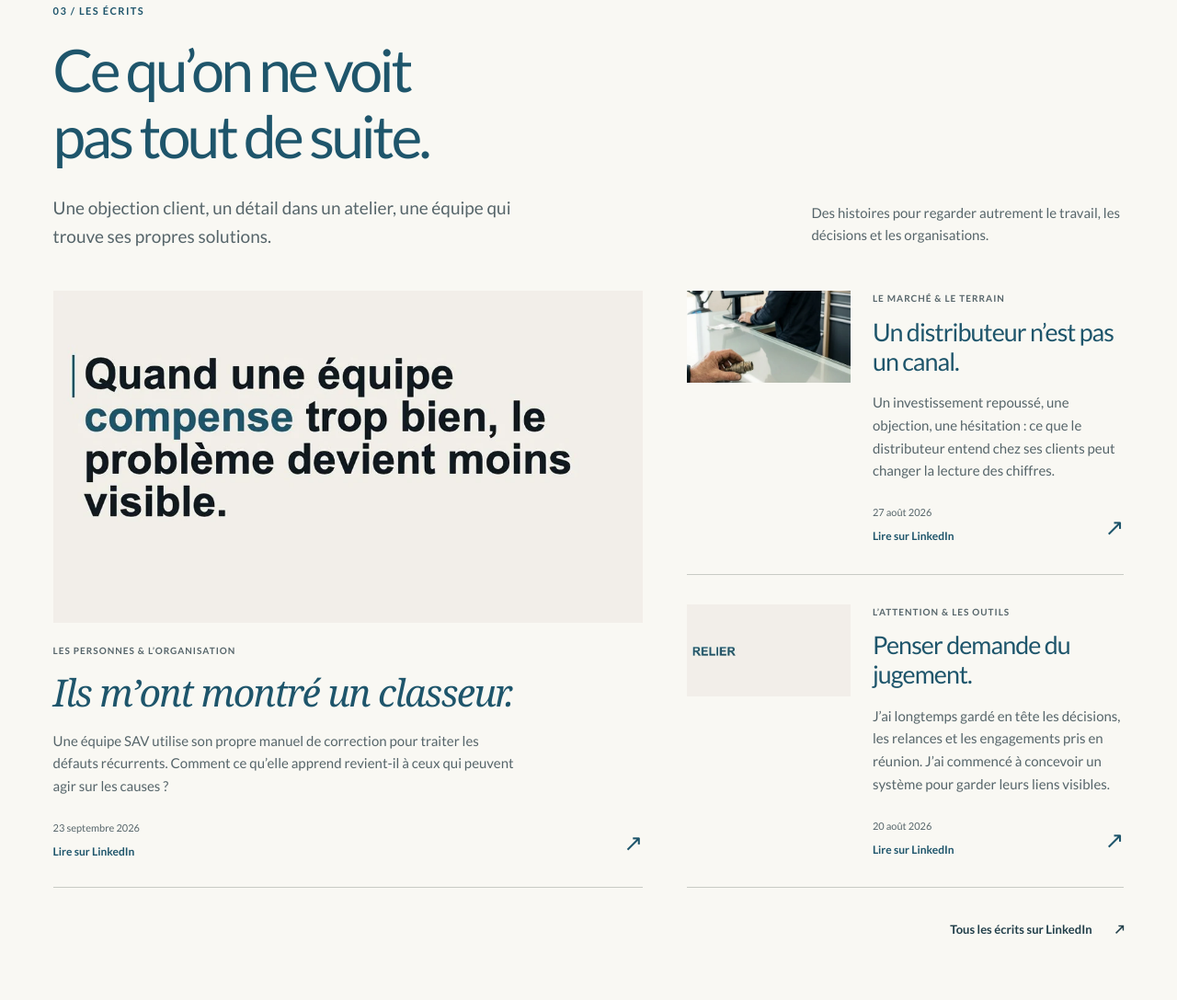
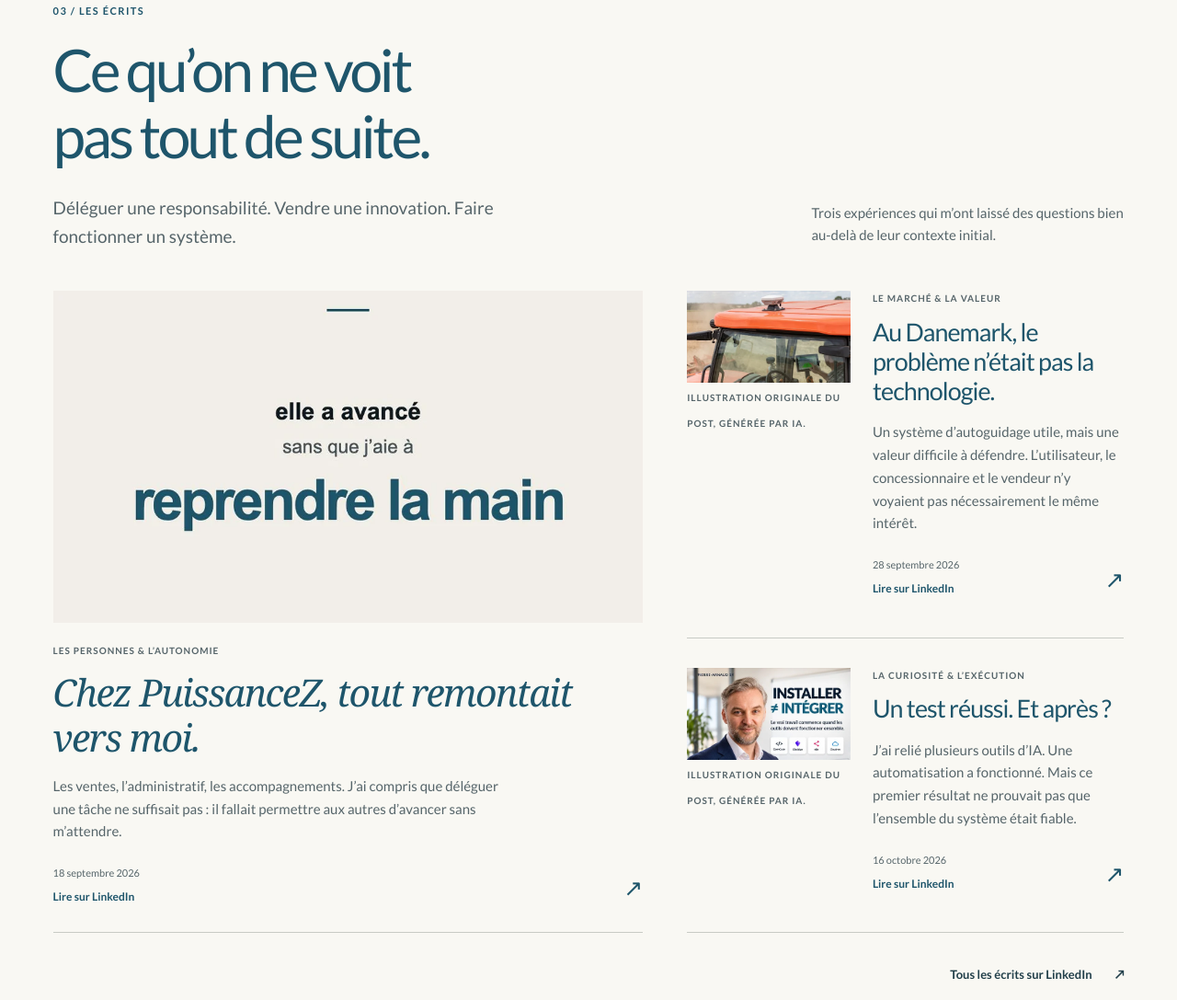
Before and after one commit to piarsy/site-personnel, a plain HTML site: page index.html in a window 1280 px wide. Shown: the part 2909-3996 px from the top of the page at 92% size. Drawn offline with Linux system fonts and the light colour scheme.

Commit message:
Renouveler la sélection de publications FR EN avant lancement

```diff
--- a/index.html
+++ b/index.html
@@ -135,37 +135,37 @@
     <section class="publications section" id="publications" aria-labelledby="publications-title">
       <div class="wrap">
         <div class="editorial-head">
-          <div><p class="eyebrow">03 / Les écrits</p><h2 id="publications-title">Ce qu’on ne voit pas tout de suite.</h2><p class="lead">Une objection client, un détail dans un atelier, une équipe qui trouve ses propres solutions.</p></div>
-          <p class="editorial-description">Des histoires pour regarder autrement le travail, les décisions et les organisations.</p>
+          <div><p class="eyebrow">03 / Les écrits</p><h2 id="publications-title">Ce qu’on ne voit pas tout de suite.</h2><p class="lead">Déléguer une responsabilité. Vendre une innovation. Faire fonctionner un système.</p></div>
+          <p class="editorial-description">Trois expériences qui m’ont laissé des questions bien au-delà de leur contexte initial.</p>
         </div>
         <div class="publication-list">
-    <a class="publication" data-featured href="https://www.linkedin.com/posts/pierrearnaudsy_je-demandais-%C3%A0-une-%C3%A9quipe-sav-comment-elle-activity-7508525810660597760-LSPP" target="_blank" rel="noopener noreferrer">
-      <span class="publication-media"><img class="publication-image" src="assets/publications/sav-960.webp" srcset="assets/publications/sav-480.webp 480w, assets/publications/sav-960.webp 960w" sizes="(max-width: 719px) 90vw, (max-width: 1000px) 42vw, 51vw" width="960" height="540" alt="Affiche originale : Quand une équipe compense trop bien, le problème devient moins visible." loading="lazy" decoding="async"></span>
+    <a class="publication" data-featured href="https://fr.linkedin.com/posts/pierrearnaudsy_chez-puissancez-tout-remontait-vers-moi-activity-7506699038717722624-gC3X" target="_blank" rel="noopener noreferrer">
+      <span class="publication-visual"><span class="publication-media"><img class="publication-image" src="assets/publications/autonomie-960.webp" srcset="assets/publications/autonomie-480.webp 480w, assets/publications/autonomie-960.webp 960w" sizes="(max-width: 719px) 90vw, (max-width: 1000px) 42vw, 51vw" width="960" height="540" alt="Visuel typographique original du post : « elle a avancé sans que j’aie à reprendre la main »." loading="lazy" decoding="async"></span></span>
       <div class="publication-body">
-        <span class="publication-category">Les personnes &amp; l’organisation</span>
-        <h3>Ils m’ont montré un classeur.</h3>
-        <p class="publication-excerpt">Une équipe SAV utilise son propre manuel de correction pour traiter les défauts récurrents. Comment ce qu’elle apprend revient-il à ceux qui peuvent agir sur les causes ?</p>
-        <span class="publication-foot"><span><time datetime="2026-09-23">23 septembre 2026</time><strong>Lire sur LinkedIn<span class="sr-only"> (nouvel onglet)</span></strong></span><span aria-hidden="true">↗</span></span>
+        <span class="publication-category">Les personnes &amp; l’autonomie</span>
+        <h3>Chez PuissanceZ, tout remontait vers moi.</h3>
+        <p class="publication-excerpt">Les ventes, l’administratif, les accompagnements. J’ai compris que déléguer une tâche ne suffisait pas : il fallait permettre aux autres d’avancer sans m’attendre.</p>
+        <span class="publication-foot"><span><time datetime="2026-09-18">18 septembre 2026</time><strong>Lire sur LinkedIn<span class="sr-only"> (nouvel onglet)</span></strong></span><span aria-hidden="true">↗</span></span>
       </div>
     </a>
 
-    <a class="publication" href="https://www.linkedin.com/posts/pierrearnaudsy_un-distributeur-nest-pas-un-canal-cest-activity-7498652296688443392-QfY8" target="_blank" rel="noopener noreferrer">
-      <span class="publication-media"><img class="publication-image" src="assets/publications/distributeur-960.webp" srcset="assets/publications/distributeur-480.webp 480w, assets/publications/distributeur-960.webp 960w" sizes="(max-width: 719px) 90vw, (max-width: 1000px) 42vw, 16vw" width="960" height="540" alt="Une main tient une pièce métallique devant un comptoir et un écran, illustration originale du post." loading="lazy" decoding="async"></span>
+    <a class="publication" href="https://fr.linkedin.com/posts/pierrearnaudsy_au-danemark-le-frein-%C3%A0-lautoguidage-n%C3%A9tait-activity-7510262586479763456-T_sE" target="_blank" rel="noopener noreferrer">
+      <span class="publication-visual"><span class="publication-media"><img class="publication-image" src="assets/publications/danemark-960.webp" srcset="assets/publications/danemark-480.webp 480w, assets/publications/danemark-960.webp 960w" sizes="(max-width: 719px) 90vw, (max-width: 1000px) 42vw, 16vw" width="960" height="540" alt="Illustration originale du post, générée par IA : un système de guidage sur un tracteur et un écran en cabine." loading="lazy" decoding="async"></span><span class="publication-category">Illustration originale du post, générée par IA.</span></span>
       <div class="publication-body">
-        <span class="publication-category">Le marché &amp; le terrain</span>
-        <h3>Un distributeur n’est pas un canal.</h3>
-        <p class="publication-excerpt">Un investissement repoussé, une objection, une hésitation : ce que le distributeur entend chez ses clients peut changer la lecture des chiffres.</p>
-        <span class="publication-foot"><span><time datetime="2026-08-27">27 août 2026</time><strong>Lire sur LinkedIn<span class="sr-only"> (nouvel onglet)</span></strong></span><span aria-hidden="true">↗</span></span>
+        <span class="publication-category">Le marché &amp; la valeur</span>
+        <h3>Au Danemark, le problème n’était pas la technologie.</h3>
+        <p class="publication-excerpt">Un système d’autoguidage utile, mais une valeur difficile à défendre. L’utilisateur, le concessionnaire et le vendeur n’y voyaient pas nécessairement le même intérêt.</p>
+        <span class="publication-foot"><span><time datetime="2026-09-28">28 septembre 2026</time><strong>Lire sur LinkedIn<span class="sr-only"> (nouvel onglet)</span></strong></span><span aria-hidden="true">↗</span></span>
       </div>
     </a>
 
-    <a class="publication" href="https://www.linkedin.com/posts/pierrearnaudsy_jai-arr%C3%AAt%C3%A9-de-demander-%C3%A0-ma-m%C3%A9moire-de-faire-activity-7496114170283683840--w28" target="_blank" rel="noopener noreferrer">
-      <span class="publication-media"><img class="publication-image" src="assets/publications/memoire-960.webp" srcset="assets/publications/memoire-480.webp 480w, assets/publications/memoire-960.webp 960w" sizes="(max-width: 719px) 90vw, (max-width: 1000px) 42vw, 16vw" width="960" height="540" alt="Le mot RELIER sur fond ivoire, visuel original du post." loading="lazy" decoding="async"></span>
+    <a class="publication" href="https://fr.linkedin.com/posts/pierrearnaudsy_installer-les-outils-%C3%A9tait-la-partie-facile-activity-7516788787461398528-u95-" target="_blank" rel="noopener noreferrer">
+      <span class="publication-visual"><span class="publication-media"><img class="publication-image" src="assets/publications/systeme-960.webp" srcset="assets/publications/systeme-480.webp 480w, assets/publications/systeme-960.webp 960w" sizes="(max-width: 719px) 90vw, (max-width: 1000px) 42vw, 16vw" width="960" height="540" alt="Illustration originale du post, générée par IA : un portrait illustré de Pierre-Arnaud, des outils numériques et le message « Installer ≠ intégrer »." loading="lazy" decoding="async"></span><span class="publication-category">Illustration originale du post, générée par IA.</span></span>
       <div class="publication-body">
-        <span class="publication-category">L’attention &amp; les outils</span>
-        <h3>Penser demande du jugement.</h3>
-        <p class="publication-excerpt">J’ai longtemps gardé en tête les décisions, les relances et les engagements pris en réunion. J’ai commencé à concevoir un système pour garder leurs liens visibles.</p>
-        <span class="publication-foot"><span><time datetime="2026-08-20">20 août 2026</time><strong>Lire sur LinkedIn<span class="sr-only"> (nouvel onglet)</span></strong></span><span aria-hidden="true">↗</span></span>
+        <span class="publication-category">La curiosité &amp; l’exécution</span>
+        <h3>Un test réussi. Et après ?</h3>
+        <p class="publication-excerpt">J’ai relié plusieurs outils d’IA. Une automatisation a fonctionné. Mais ce premier résultat ne prouvait pas que l’ensemble du système était fiable.</p>
+        <span class="publication-foot"><span><time datetime="2026-10-16">16 octobre 2026</time><strong>Lire sur LinkedIn<span class="sr-only"> (nouvel onglet)</span></strong></span><span aria-hidden="true">↗</span></span>
       </div>
     </a></div>
         <div class="all-publications"><a class="text-link" href="https://www.linkedin.com/in/pierrearnaudsy/recent-activity/all/" target="_blank" rel="noopener noreferrer">Tous les écrits sur LinkedIn <span aria-hidden="true">↗</span><span class="sr-only"> (nouvel onglet)</span></a></div>
```
Also changed, not shown: en/index.html (+20 -20 lines), assets/publications/autonomie-480.webp (added), assets/publications/autonomie-960.webp (added), assets/publications/danemark-480.webp (added), assets/publications/danemark-960.webp (added), assets/publications/distributeur-480.webp (deleted), assets/publications/distributeur-960.webp (deleted), assets/publications/memoire-480.webp (deleted), assets/publications/memoire-960.webp (deleted), assets/publications/sav-480.webp (deleted), assets/publications/sav-960.webp (deleted), assets/publications/systeme-480.webp (added), assets/publications/systeme-960.webp (added).
